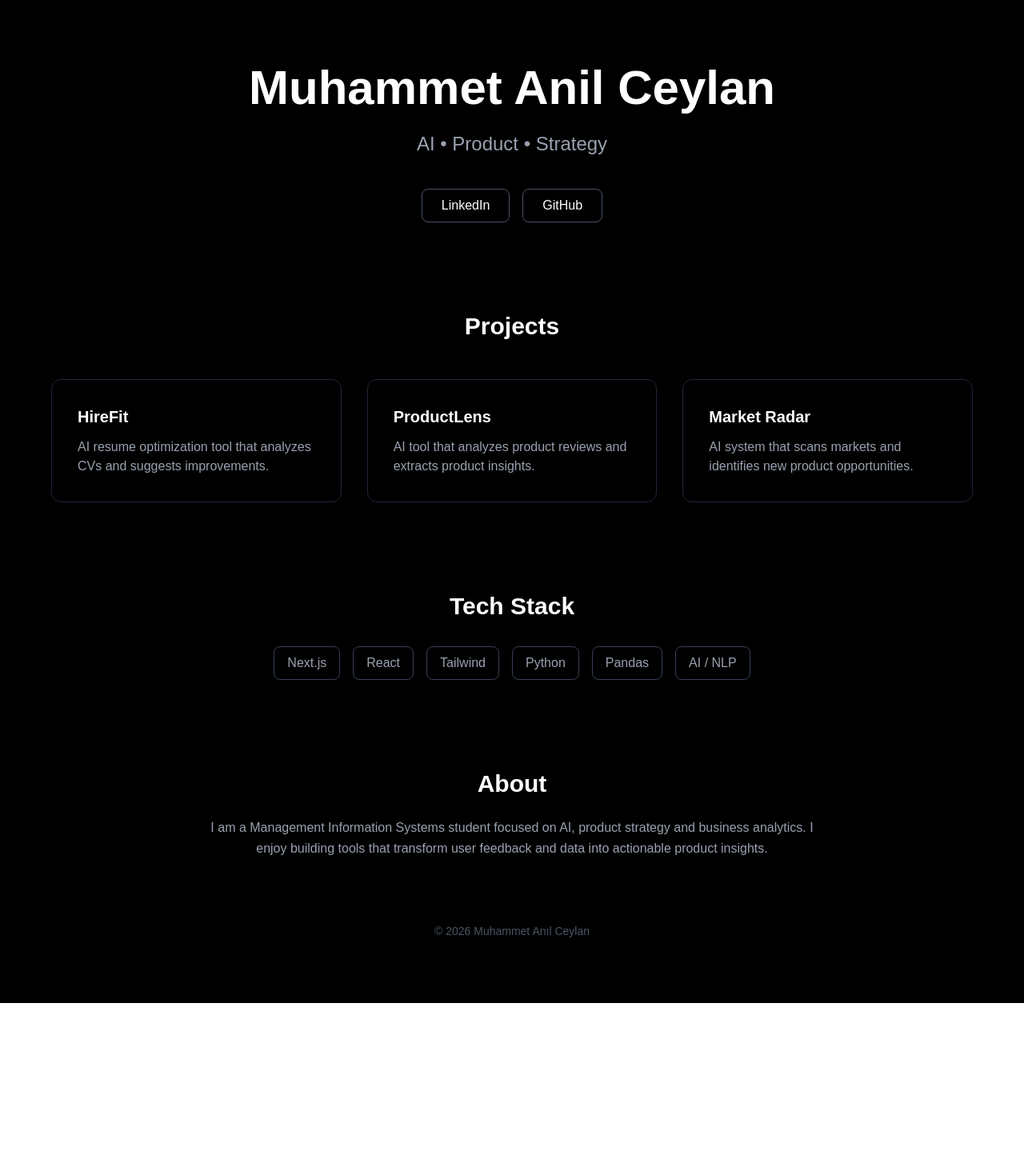
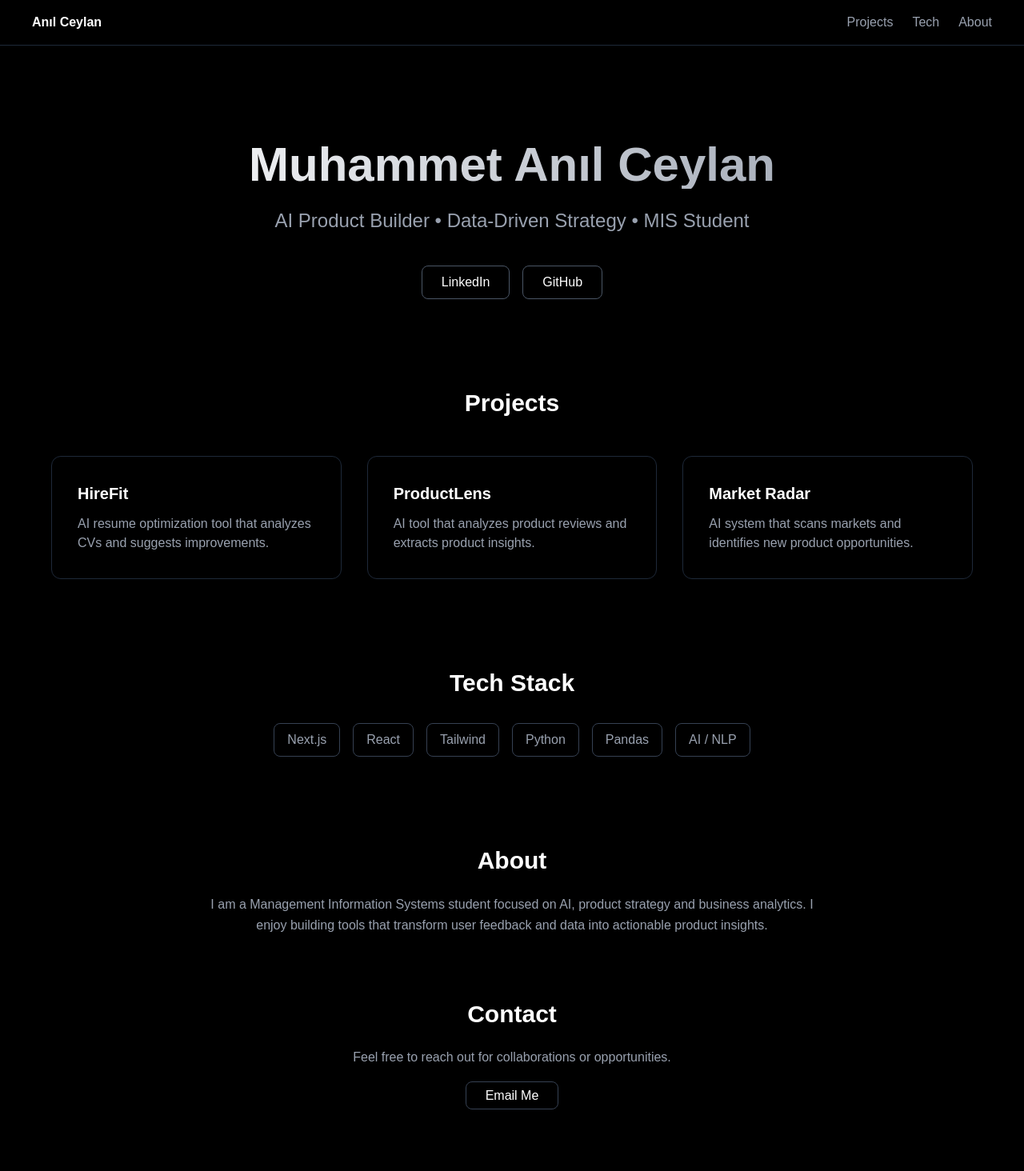
Before and after one commit to anil-ceylan/anil-portfolio, a Next.js app: page / in a window 1280 px wide. Shown: the top 1464 px of the page at 80% size. Before the commit the page ends 1254 px from the top, so only its background shows below. Built offline with nearby package versions, Linux system fonts and the light colour scheme.

Commit message:
portfolio final upgrade

```diff
--- a/app/page.tsx
+++ b/app/page.tsx
@@ -2,23 +2,50 @@ export default function Home() {
   return (
     <main className="min-h-screen bg-black text-white px-6 py-20">
 
+      {/* NAVBAR */}
+      <nav className="fixed top-0 left-0 w-full bg-black/80 backdrop-blur-md border-b border-gray-800 py-4 px-10 flex justify-between items-center z-50">
+
+        <span className="font-semibold">
+          Anıl Ceylan
+        </span>
+
+        <div className="flex gap-6 text-gray-400">
+
+          <a href="#projects" className="hover:text-white transition">
+            Projects
+          </a>
+
+          <a href="#stack" className="hover:text-white transition">
+            Tech
+          </a>
+
+          <a href="#about" className="hover:text-white transition">
+            About
+          </a>
+
+        </div>
+
+      </nav>
+
+
       {/* HERO */}
-      <section className="max-w-5xl mx-auto text-center mb-28">
+      <section className="max-w-5xl mx-auto text-center mb-28 mt-24">
 
-        <h1 className="text-6xl font-bold mb-6">
-          Muhammet Anil Ceylan
+        <h1 className="text-6xl font-bold mb-6 bg-gradient-to-r from-white to-gray-400 text-transparent bg-clip-text">
+          Muhammet Anıl Ceylan
         </h1>
 
         <p className="text-2xl text-gray-400 mb-10">
-          AI • Product • Strategy
+          AI Product Builder • Data-Driven Strategy • MIS Student
         </p>
 
         <div className="flex justify-center gap-4">
+
           <a
             href="https://linkedin.com/in/muhammetanilceylan"
             target="_blank"
             rel="noopener noreferrer"
-            className="border border-gray-600 px-6 py-2 rounded-lg hover:border-white transition"
+            className="border border-gray-600 px-6 py-2 rounded-lg hover:border-white hover:scale-105 transition duration-300"
           >
             LinkedIn
           </a>
@@ -27,17 +54,18 @@ export default function Home() {
             href="https://github.com/anil-ceylan"
             target="_blank"
             rel="noopener noreferrer"
-            className="border border-gray-600 px-6 py-2 rounded-lg hover:border-white transition"
+            className="border border-gray-600 px-6 py-2 rounded-lg hover:border-white hover:scale-105 transition duration-300"
           >
             GitHub
           </a>
+
         </div>
 
       </section>
 
 
       {/* PROJECTS */}
-      <section className="max-w-6xl mx-auto mb-28">
+      <section id="projects" className="max-w-6xl mx-auto mb-28">
 
         <h2 className="text-3xl font-semibold text-center mb-12">
           Projects
@@ -45,26 +73,47 @@ export default function Home() {
 
         <div className="grid grid-cols-1 md:grid-cols-3 gap-8">
 
-          <div className="border border-gray-800 p-8 rounded-xl hover:scale-105 hover:border-white transition duration-300">
+
+          <a
+            href="https://github.com/anil-ceylan"
+            target="_blank"
+            rel="noopener noreferrer"
+            className="border border-gray-800 p-8 rounded-xl hover:scale-105 hover:border-white hover:shadow-xl transition duration-300 block"
+          >
             <h3 className="text-xl font-semibold mb-3">HireFit</h3>
+
             <p className="text-gray-400">
               AI resume optimization tool that analyzes CVs and suggests improvements.
             </p>
-          </div>
+          </a>
 
-          <div className="border border-gray-800 p-8 rounded-xl hover:scale-105 hover:border-white transition duration-300">
+
+          <a
+            href="https://github.com/anil-ceylan"
+            target="_blank"
+            rel="noopener noreferrer"
+            className="border border-gray-800 p-8 rounded-xl hover:scale-105 hover:border-white hover:shadow-xl transition duration-300 block"
+          >
             <h3 className="text-xl font-semibold mb-3">ProductLens</h3>
+
             <p className="text-gray-400">
               AI tool that analyzes product reviews and extracts product insights.
             </p>
-          </div>
+          </a>
 
-          <div className="border border-gray-800 p-8 rounded-xl hover:scale-105 hover:border-white transition duration-300">
+
+          <a
+            href="https://github.com/anil-ceylan"
+            target="_blank"
+            rel="noopener noreferrer"
+            className="border border-gray-800 p-8 rounded-xl hover:scale-105 hover:border-white hover:shadow-xl transition duration-300 block"
+          >
             <h3 className="text-xl font-semibold mb-3">Market Radar</h3>
+
             <p className="text-gray-400">
               AI system that scans markets and identifies new product opportunities.
             </p>
-          </div>
+          </a>
 
         </div>
 
@@ -72,7 +121,7 @@ export default function Home() {
 
 
       {/* TECH STACK */}
-      <section className="max-w-4xl mx-auto text-center mb-28">
+      <section id="stack" className="max-w-4xl mx-auto text-center mb-28">
 
         <h2 className="text-3xl font-semibold mb-8">
           Tech Stack
@@ -110,7 +159,7 @@ export default function Home() {
 
 
       {/* ABOUT */}
-      <section className="max-w-3xl mx-auto text-center mb-20">
+      <section id="about" className="max-w-3xl mx-auto text-center mb-20">
 
         <h2 className="text-3xl font-semibold mb-6">
           About
@@ -125,6 +174,27 @@ export default function Home() {
       </section>
 
 
+      {/* CONTACT */}
+      <section className="text-center mb-20">
+
+        <h2 className="text-3xl font-semibold mb-6">
+          Contact
+        </h2>
+
+        <p className="text-gray-400 mb-6">
+          Feel free to reach out for collaborations or opportunities.
+        </p>
+
+        <a
+          href="mailto:youremail@gmail.com"
+          className="border border-gray-700 px-6 py-2 rounded-lg hover:border-white transition"
+        >
+          Email Me
+        </a>
+
+      </section>
+
+
       {/* FOOTER */}
       <footer className="text-center text-gray-600 text-sm">
         © 2026 Muhammet Anıl Ceylan
```
